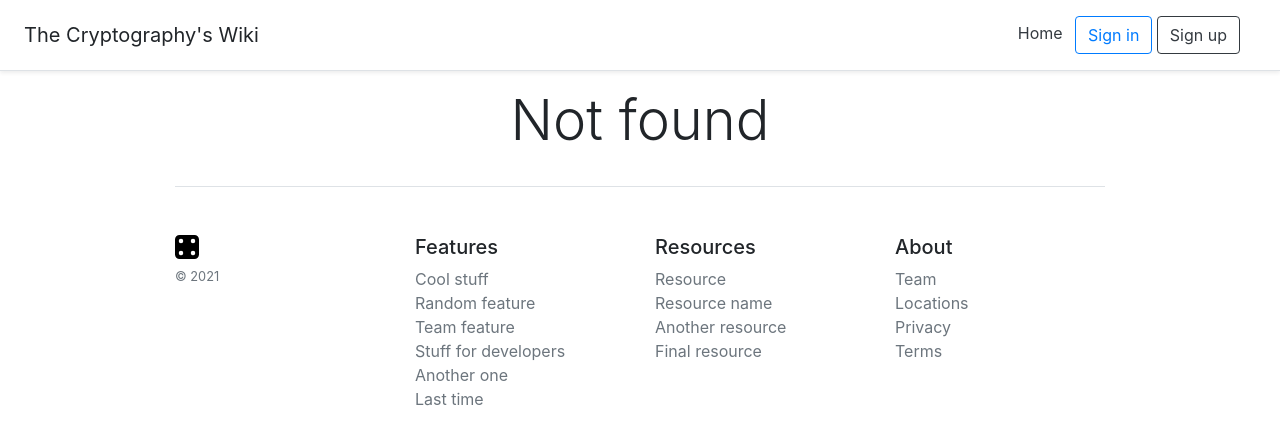
After one commit to filipposonnati/final_project, a Symfony app: template templates/main/not_found.html.twig in a window 1280 px wide. The commit adds this page. Shown: the top 445 px of the page. Run offline with Twig, Linux system fonts and the light colour scheme; the template is opened without the code that fills it, so the values that code supplies are empty; some libraries are stand-ins or nearby versions.

Commit message:
footer e not found page

```diff
--- a/templates/base.html.twig
+++ b/templates/base.html.twig
@@ -61,7 +61,7 @@
 			{% block body %}{% endblock %}
 
 			<div id="footer" class="container">
-				<footer class="pt-4 my-md-5 pt-md-5 border-top">
+				<footer class="pt-4 my-md-4 pt-md-5 border-top">
 					<div class="row">
 						<div class="col-6 col-md">
 							<img class="mb-2" src="{{ asset('icon/dice-4-fill.svg') }}" alt="Not found" width="24" height="24">
--- /dev/null
+++ b/templates/main/not_found.html.twig
@@ -0,0 +1,10 @@
+{% extends 'base.html.twig' %}
+
+{% block title %}White theme
+{% endblock %}
+
+{% block body %}
+	<div class="d-flex justify-content-center">
+		<h1 class="display-4">Not found</h1>
+	</div>
+{% endblock %}
--- a/templates/main/page.html.twig
+++ b/templates/main/page.html.twig
@@ -5,7 +5,7 @@
 
 {% block body %}
 	{% if page != null %}
-		<div class="container mt-5 mx-auto">
+		<div class="container mt-4 mx-auto">
 			<div class="row m-3">
 				<div class="col">
 					<div class="card">
```
Also changed, not shown: src/Controller/PageController.php (+9 -5 lines).
